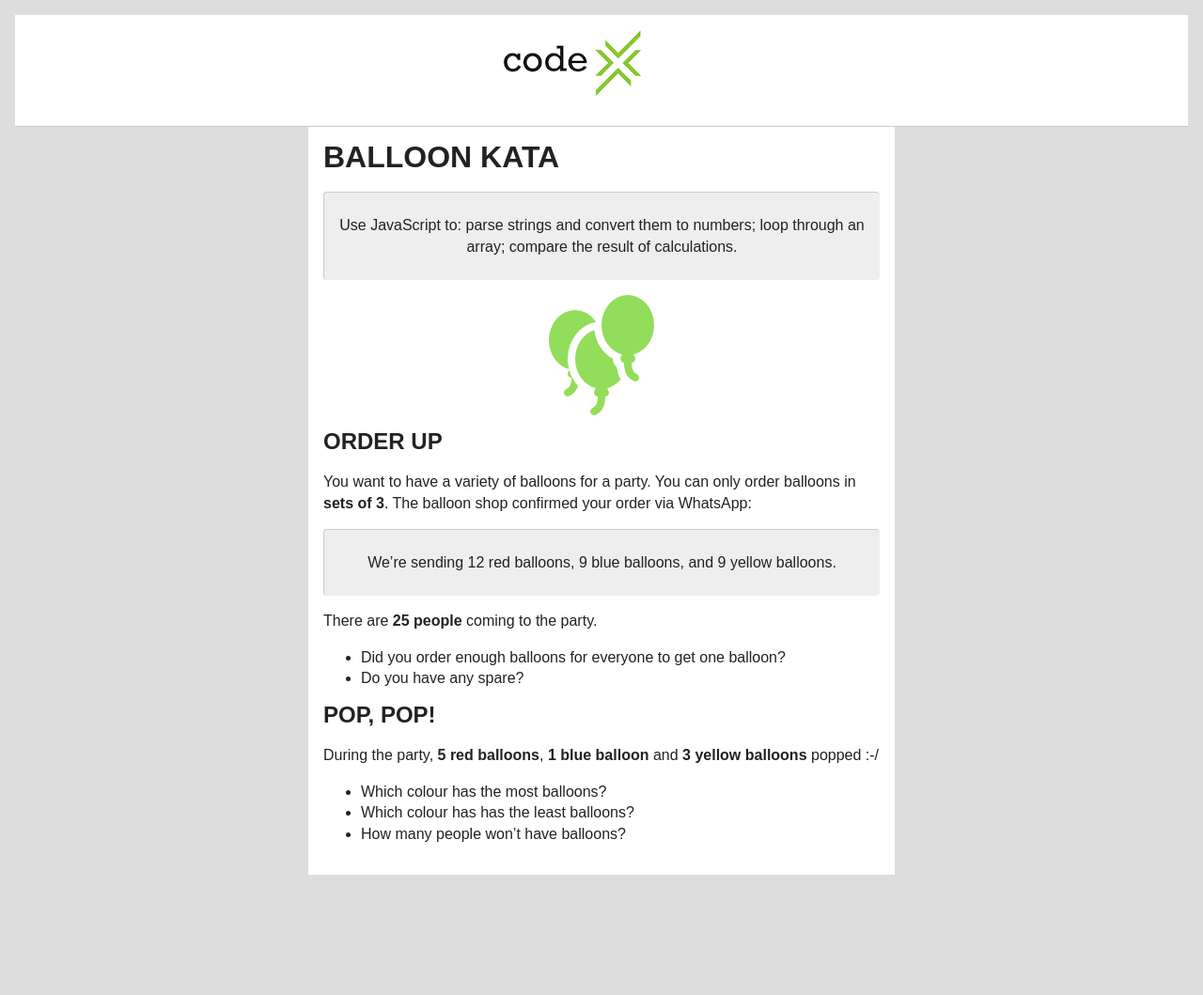
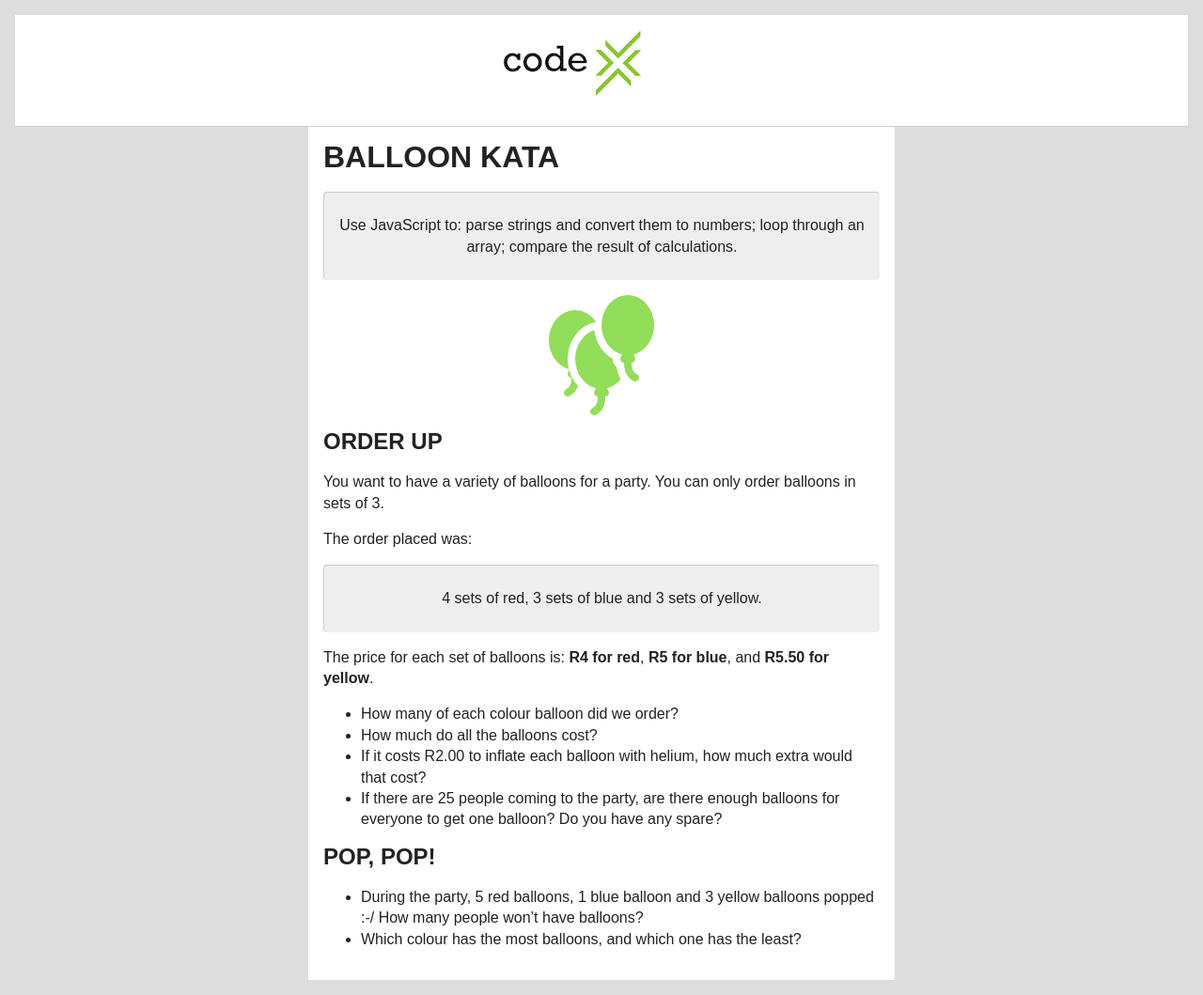
Before and after one commit to codex-academy/BalloonKata, a Jekyll site: the page built from index.md, in a window 1280 px wide. Shown: the whole page at 94% size. Built offline with Jekyll 4.4.1, drawn with Linux system fonts in a browser that asks for light colours; before the commit the page ends 947 px from its top, so only the background shows below that.

Commit message:
Changes from Andre and Cara's meeting

```diff
--- a/index.md
+++ b/index.md
@@ -11,19 +11,20 @@ title: Balloon Kata
 
 ## Order up
 
-You want to have a variety of balloons for a party. You can only order balloons in **sets of 3**. The balloon shop confirmed your order via WhatsApp:
+You want to have a variety of balloons for a party. You can only order balloons in sets of 3.
 
-> We're sending 12 red balloons, 9 blue balloons, and 9 yellow balloons.
+The order placed was:
 
-There are **25 people** coming to the party.
+> 4 sets of red, 3 sets of blue and 3 sets of yellow.
 
-* Did you order enough balloons for everyone to get one balloon?
-* Do you have any spare?
+The price for each set of balloons is: **R4 for red**, **R5 for blue**, and **R5.50 for yellow**.
+
+* How many of each colour balloon did we order?
+* How much do all the balloons cost?
+* If it costs R2.00 to inflate each balloon with helium, how much extra would that cost?
+* If there are 25 people coming to the party, are there enough balloons for everyone to get one balloon? Do you have any spare?
 
 ## Pop, pop!
 
-During the party, **5 red balloons**, **1 blue balloon** and **3 yellow balloons** popped :-/
-
-* Which colour has the most balloons?
-* Which colour has has the least balloons?
-* How many people won't have balloons?
+* During the party, 5 red balloons, 1 blue balloon and 3 yellow balloons popped :-/ How many people won’t have balloons?
+* Which colour has the most balloons, and which one has the least?
```
